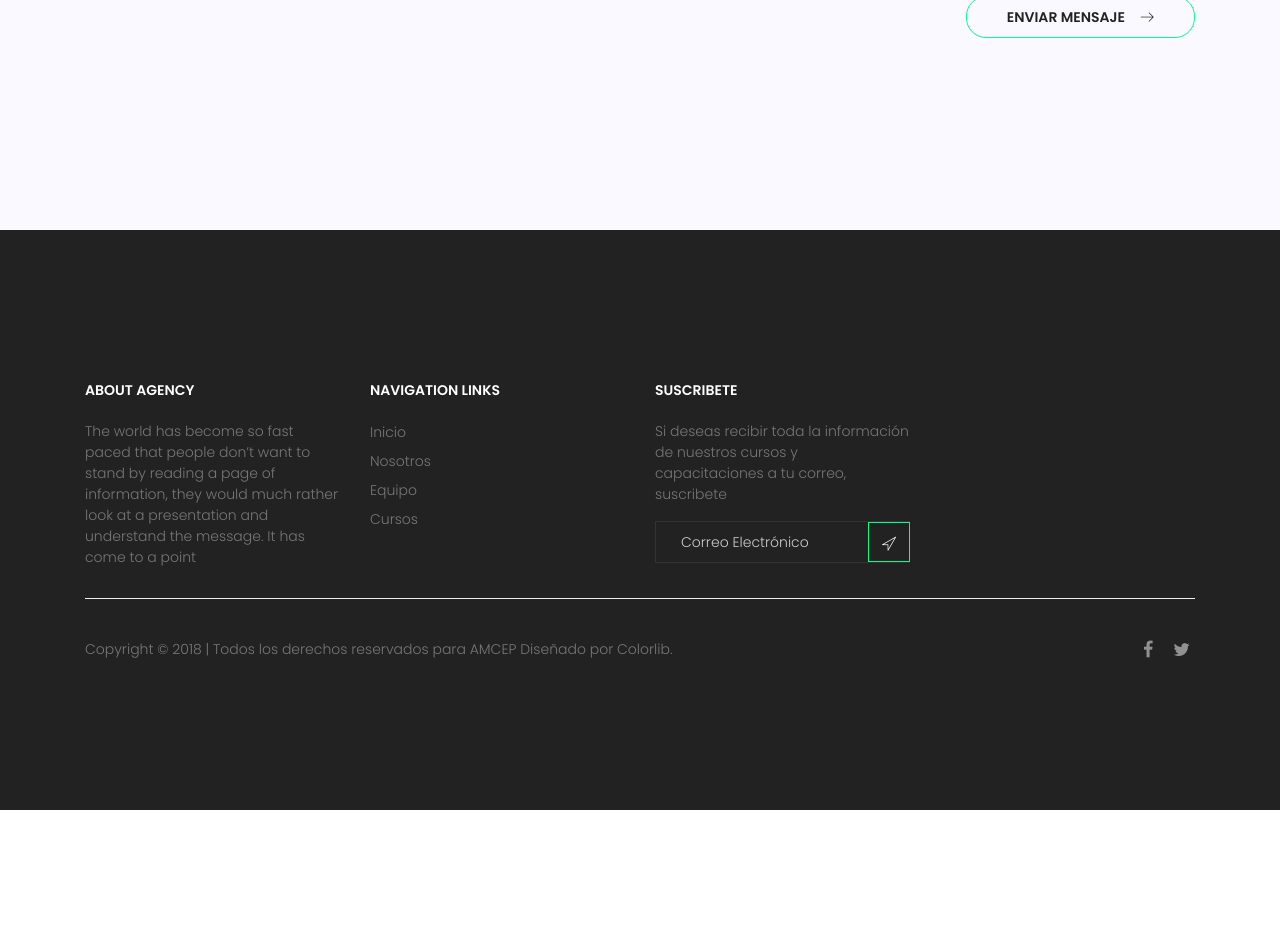
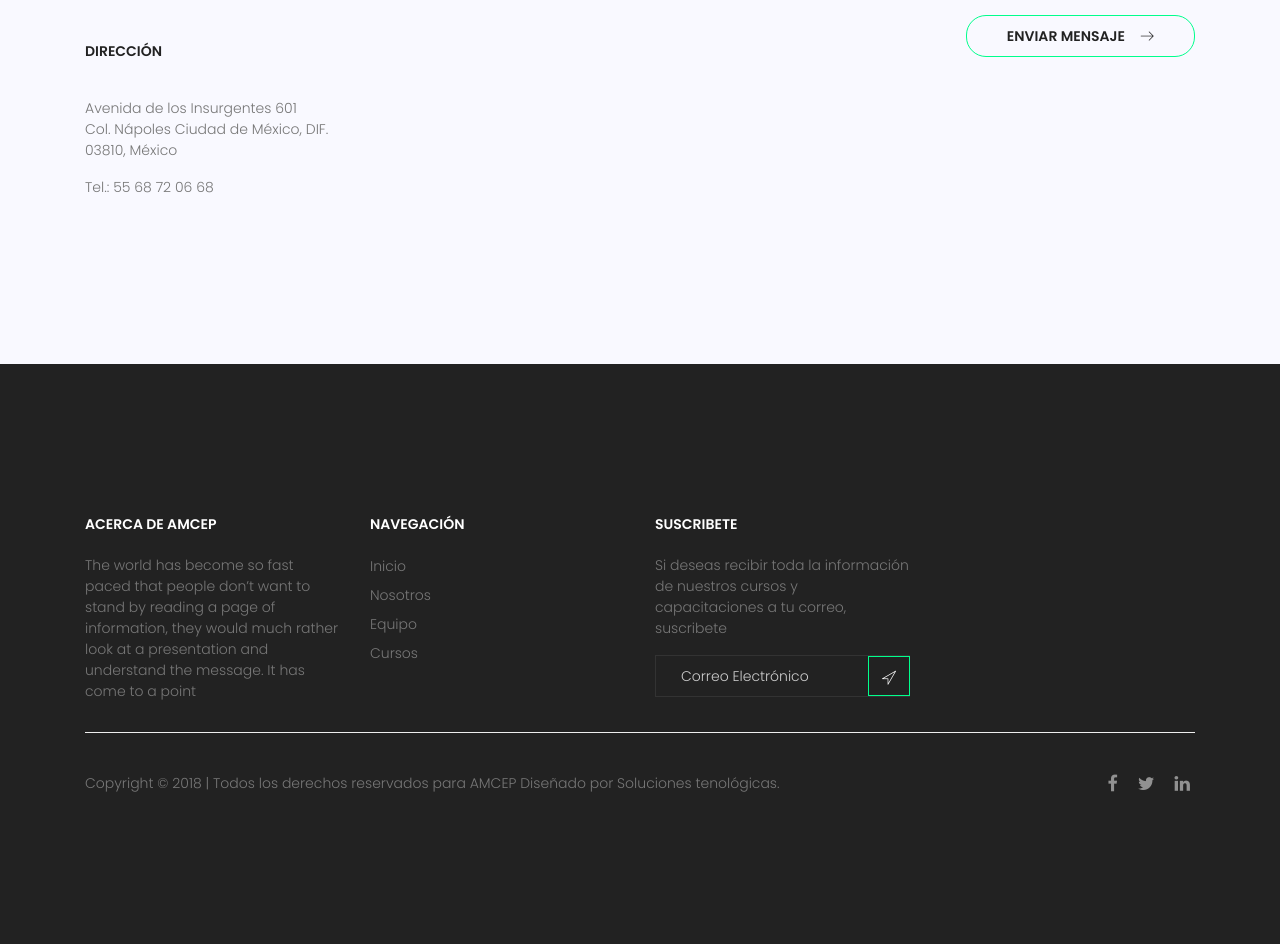
Before and after one commit to pjuanluis/AMCEP, a CodeIgniter app: page /amcep/ in a window 1280 px wide. Shown: the part 4453-5397 px from the top of the page. Before the commit the page ends 5263 px from the top, so only its background shows below. Run offline with CodeIgniter, Linux system fonts and the light colour scheme; some libraries are stand-ins or nearby versions.

Commit message:
Se agrega mapa y botón de registro

```diff
--- a/application/views/index.php
+++ b/application/views/index.php
@@ -598,8 +598,8 @@
 				<div class="row justify-content-center">
 					<div class="col-lg-8">
 						<div class="product-area-title text-center">
-							<p class="text-uppercase">Cursos</p>
-							<h2 class="h1">Publish what you want to </h2>
+							<p class="text-uppercase"></p>
+							<h2 class="h1">Cursos vigentes </h2>
 						</div>
 					</div>
 				</div>
@@ -619,7 +619,7 @@
 								<br>° M. en C. Liliana Carolina Maza Sanchez
 								<br>° D. en C. Fabiola Hernández Rosas
 							</p>
-							<!-- <a href="#" class="details-btn d-flex justify-content-center align-items-center"><span class="details">Detalles</span><span class="lnr lnr-arrow-right"></span></a> -->
+							<a target="_blank" href="https://docs.google.com/forms/d/e/1FAIpQLSfbkoyV8iSbnCLjj_x-9mhr01pMHgqqjNjoEZv1Xfp1b0kU6A/viewform" class="details-btn d-flex justify-content-center align-items-center"><span class="details">Registro</span><span class="lnr lnr-arrow-right"></span></a>
 						</div>
 					</div>
 		</section>
@@ -637,7 +637,7 @@
 				</div>
 				<div class="row">
 					<div class="col-lg-6 mt-30">
-						<p>Dramatically reintermediate effective applications after high-payoff core competencies. Authoritatively optimize collaborative benefits for error-free communities. Dramatically reintermediate effective applications after high-payoff core competencies. Authoritatively optimize collaborative benefits for error-free communities.</p>
+						<p><iframe src="https://www.google.com/maps/embed?pb=!1m18!1m12!1m3!1d3763.338112134506!2d-99.17360998552621!3d19.39779188690404!2m3!1f0!2f0!3f0!3m2!1i1024!2i768!4f13.1!3m3!1m2!1s0x85d1ff6d96c3a4bb%3A0xfe9d4a2cbd33735c!2sInsurgentes+Sur+601%2C+N%C3%A1poles%2C+03810+Ciudad+de+M%C3%A9xico%2C+CDMX!5e0!3m2!1ses-419!2smx!4v1535418735707" width="400" height="300" frameborder="0" style="border:0" allowfullscreen></iframe></p>
 						<div class="row">
 							<div class="col-sm-6">
 								<div class="address mt-20">
@@ -699,13 +699,13 @@
 				<div class="row">
 					<div class="col-lg-3 col-sm-6">
 						<div class="single-footer-widget">
-							<h6 class="text-white text-uppercase mb-20">About Agency</h6>
+							<h6 class="text-white text-uppercase mb-20">Acerca de AMCEP</h6>
 							<p>The world has become so fast paced that people don’t want to stand by reading a page of information, they would much rather look at a presentation and understand the message. It has come to a point </p>
 						</div>
 					</div>
 					<div class="col-lg-3 col-sm-6">
 						<div class="single-footer-widget">
-							<h6 class="text-white text-uppercase mb-20">Navigation Links</h6>
+							<h6 class="text-white text-uppercase mb-20">Navegación</h6>
 							<div class="d-flex">
 								<ul class="footer-nav">
 									<li><a href="#top">Inicio</a></li>
@@ -743,10 +743,11 @@
 					</div>
 				</div>
 				<div class="footer-bottom d-flex justify-content-between align-items-center">
-					<p class="footer-text m-0">Copyright &copy; 2018  |  Todos los derechos reservados para <a href="#">AMCEP</a> Diseñado por <a href="">Colorlib</a>.</p>
+					<p class="footer-text m-0">Copyright &copy; 2018  |  Todos los derechos reservados para <a href="#">AMCEP</a> Diseñado por <a href="mailto:jose.arzate.multiqro@gmail.com">Soluciones tenológicas</a>.</p>
 					<div class="footer-social d-flex align-items-center">
 						<a target="_blank" href="https://www.facebook.com/AMCEP-290670605000775/?modal=admin_todo_tour"><i class="fa fa-facebook"></i></a>
 						<a target="_blank" href="https://twitter.com/AMCEP1"><i class="fa fa-twitter"></i></a>
+						<a target="_blank" href="https://www.linkedin.com/in/amcep-amcep-s-c-75141116b/"><i class="fa fa-linkedin"></i></a>
 					</div>
 				</div>
 			</div>
--- a/mail.php
+++ b/mail.php
@@ -1,5 +1,5 @@
 <?php
-    $to = 'pjuanluis97@gmail.com';
+    $to = 'contacto@amcep.mx';
     $firstname = $_POST["fname"];
     $subject= $_POST["subject"];
     $email= $_POST["email"];
@@ -15,9 +15,9 @@
         <tr>
             <td>'.$firstname.'  '.'</td>
         </tr>
-        <tr><td>Subject: '.$subject.'</td></tr>
+        <tr><td>Asunto: '.$subject.'</td></tr>
         <tr><td>Email: '.$email.'</td></tr>
-        <tr><td>Email: '.$text.'</td></tr>
+        <tr><td>Mensaje: '.$text.'</td></tr>
 
     </table>';
 
```
